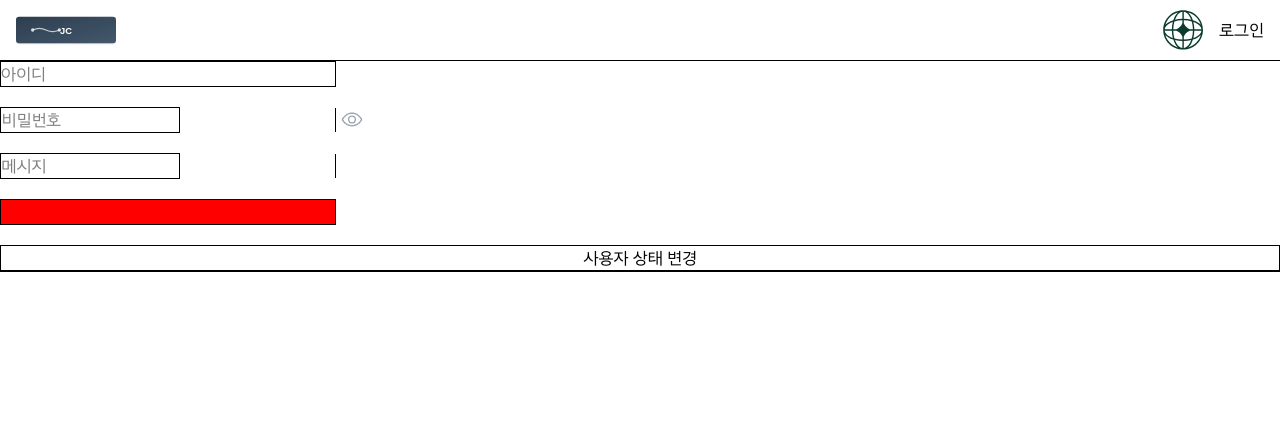
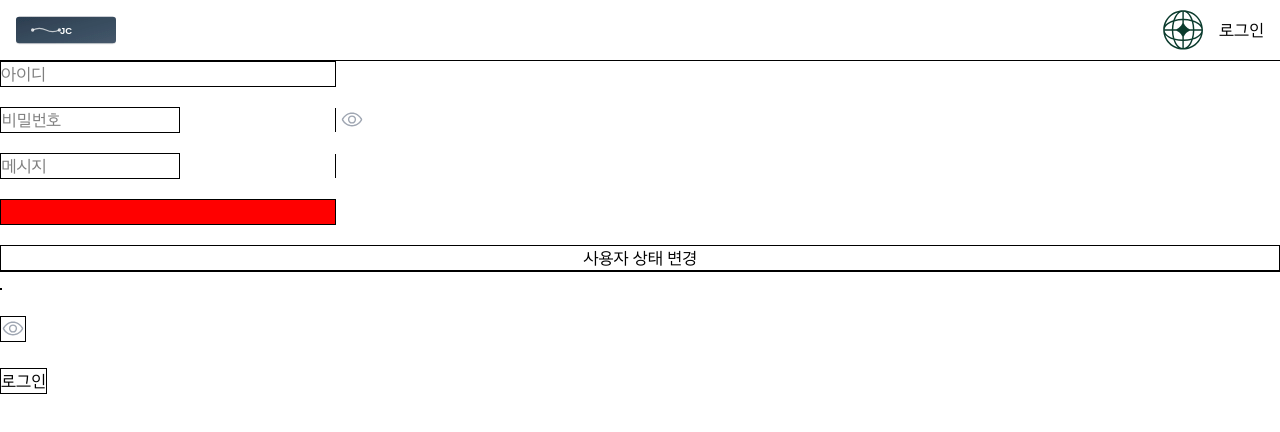
Before and after one commit to whdjh/contest_1, a Next.js app: page /testpage in a window 1280 px wide. Shown: the top 432 px of the page. Built offline with nearby package versions, Linux system fonts and the light colour scheme.

Commit message:
feat: 커스텀 버튼 생성

```diff
--- a/src/app/testpage/page.tsx
+++ b/src/app/testpage/page.tsx
@@ -2,6 +2,7 @@
 
 import Nav from "@/components/common/Nav";
 import Input from "@/components/common/Input";
+import Button from "@/components/common/Button";
 import { useState } from "react";
 
 export default function Home() {
@@ -53,6 +54,23 @@ export default function Home() {
         </button>
       </div>
       <hr />
+      <div className="flex flex-col gap-5">
+        {/* 채팅 보내기 버튼 */}
+        <Button
+          type="chat"
+          onSubmit={handleSubmit}
+        />
+        {/* 비밀번호 보이기/안보이기 */}
+        <Button
+          type="hide"
+        />
+        {/* send 관련 버튼 */}
+        <Button
+          type="send"
+          value='로그인'
+          onSubmit={handleSubmit}
+        />
+      </div>
     </div>
   );
 }
--- /dev/null
+++ b/src/components/common/Button/index.tsx
@@ -0,0 +1,57 @@
+'use client';
+
+import React, { useState } from 'react';
+import { CustomButtonProps } from '@/types/button';
+import Invisible from '@public/icon/ic_invisibility.svg';
+import Visible from '@public/icon/ic_visibility.svg';
+import Send from '@public/icon/ic_send.svg';
+
+export default function Button({
+  type,
+  value,
+  onSubmit,
+}: CustomButtonProps) {
+  const [showPassword, setShowPassword] = useState(false);
+
+  const handlePasswordToggle = () => setShowPassword((prev) => !prev);
+//'chat' | 'signin' | 'singup' | 'hide';
+  const renderButton = () => {
+    switch(type) {
+      case 'chat':
+        return (
+          <button
+            type='button'
+            onClick={onSubmit}
+            className='border-1'
+          >
+            <Send />
+          </button>
+        );
+      case 'send':
+        return (
+          <button
+            type='button'
+            value=''
+            onClick={onSubmit}
+            className='border-1 bg-white'
+          >
+            {value}
+          </button>
+        );
+      case 'hide':
+        return (
+          <button
+            type='button'
+            onClick={handlePasswordToggle}
+            className='border-1'
+          >
+           {showPassword ? <Invisible /> : <Visible />}
+          </button>
+        );
+      default:
+        return null;
+    }
+  };
+
+  return <div>{renderButton()}</div>;
+}
--- /dev/null
+++ b/src/types/button.ts
@@ -0,0 +1,7 @@
+export type ButtonType = 'chat' | 'send' | 'hide';
+
+export interface CustomButtonProps {
+  type: ButtonType;
+  value?: string;
+  onSubmit?: () => void;
+}
```
